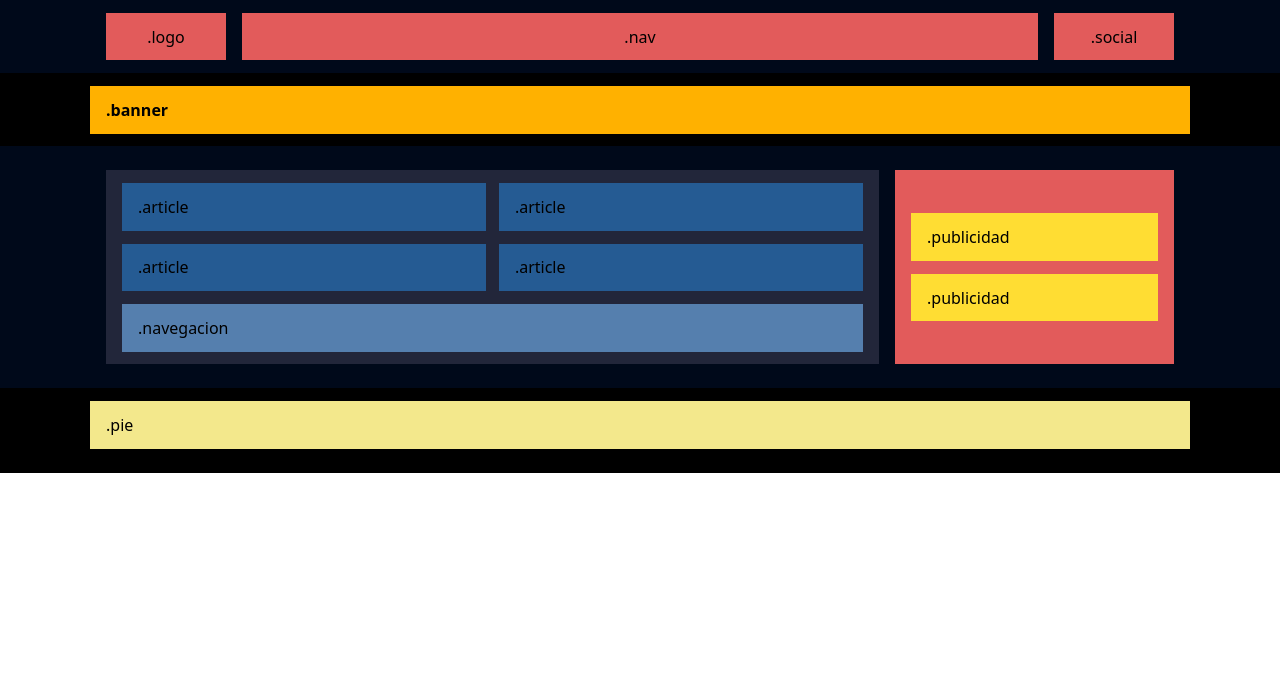
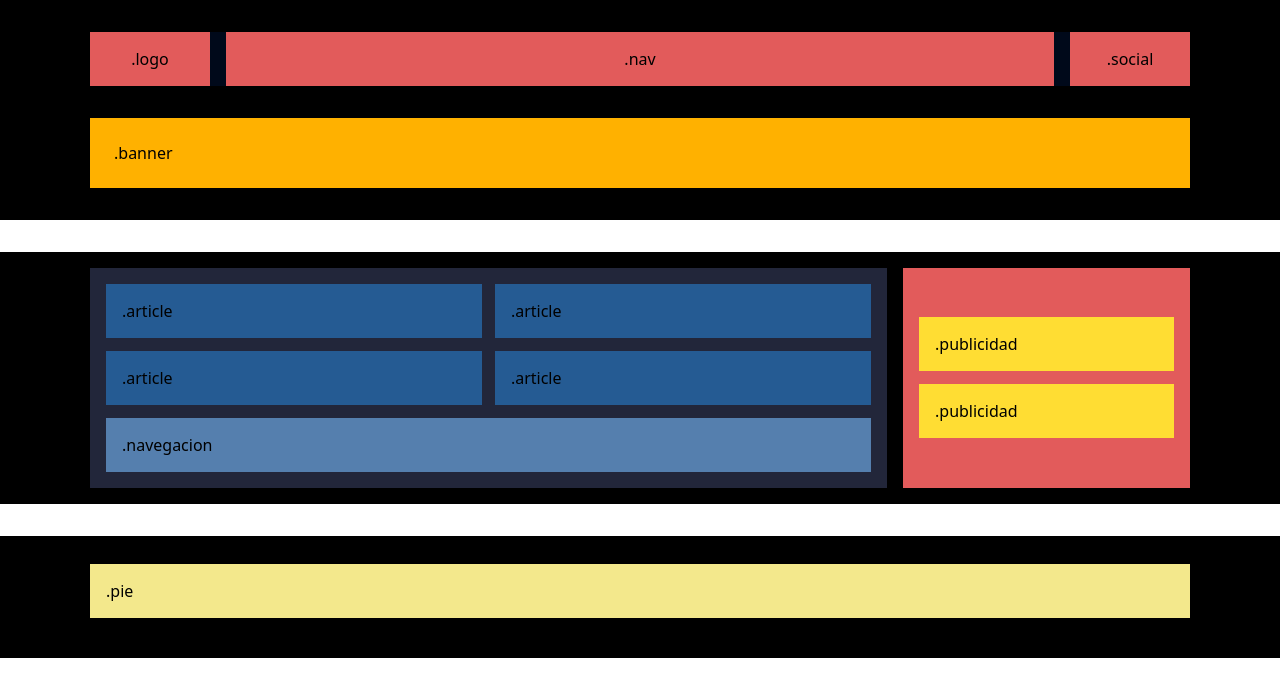
Before and after one commit to GabCavi/S1.1_HTML_CSS_Flex, a plain HTML site: page index.html in a window 1280 px wide. Drawn offline with Linux system fonts and the light colour scheme.

Commit message:
Afegit noves Caixes

```diff
--- a/index.html
+++ b/index.html
@@ -7,36 +7,34 @@
   <title>Maquetació wireframe</title> <!-- Títol de la pàgina que surt a la pestanya del navegador -->
   <link rel="stylesheet" href="style.css">  <!-- Enllaç al fitxer CSS extern per a l'estil; afegit a la carpeta -->
 </head>
+<body>
 
-<body> <!-- BODY és el contingut visible de la pàgina -->
+  <!-- ❗ WRAPPER 1: CAPÇALERA + BANNER -->
+  <div class="wrapper wrapper--top">
 
-  <!-- CAPÇALERA -->
-  <header class="topbar"> <!-- Utilitzes CLASS=x perque al CSS, puguis dir .topbar { ... } i estilitzar-la -->
+    <header class="topbar">
       <div class="container topbar__inner">
-      <!-- Bloc esquerre -->
         <div class="logo box">.logo</div>
-
-      <!-- Navegació principal -->
         <nav class="nav box">.nav</nav>
-
-      <!-- Xarxes socials -->
         <div class="social box">.social</div>
       </div>
     </header>
 
-  <!-- BANNER PRINCIPAL -->
     <section class="banner">
       <div class="container banner__inner box box--banner">.banner</div>
     </section>
 
-  <!-- COS PRINCIPAL -->
+  </div> <!-- Fi wrapper 1 -->
+
+
+
+  <!-- ❗ WRAPPER 2: ARTICLES + PUBLICITAT -->
+  <div class="wrapper wrapper--main">
+
     <main class="main">
       <div class="container layout">
 
-      <!-- Columna esquerra: articles + navegació -->
         <section class="content box box--content">
-
-        <!-- Grid d’articles -->
           <div class="articles-grid">
             <article class="article box box--article">.article</article>
             <article class="article box box--article">.article</article>
@@ -44,22 +42,30 @@
             <article class="article box box--article">.article</article>
           </div>
 
-        <!-- Navegació inferior -->
           <nav class="navegacion box box--nav">.navegacion</nav>
         </section>
 
-      <!-- Columna dreta: publicitat -->
         <aside class="sidebar box box--sidebar">
           <div class="publicidad box box--publi">.publicidad</div>
           <div class="publicidad box box--publi">.publicidad</div>
         </aside>
+
       </div>
     </main>
 
-  <!-- PEU DE PÀGINA -->
+  </div> <!-- Fi wrapper 2 -->
+
+
+
+  <!-- ❗ WRAPPER 3: PEU DE PÀGINA -->
+  <div class="wrapper wrapper--footer">
+
     <footer class="pie">
       <div class="container box box--footer">.pie</div>
     </footer>
 
+  </div> <!-- Fi wrapper 3 -->
+
 </body>
+
 </html>
--- a/style.css
+++ b/style.css
@@ -3,6 +3,24 @@
 *::before,
 *::after {
   box-sizing: border-box;
+}
+/* Wrappers exteriors negres */
+.wrapper {
+  background: #000000;
+  padding: 1rem 0;
+  margin-bottom: 2rem; /* separació visual com la maqueta */
+}
+
+.wrapper--top {
+  background: #000; /* pot ser igual o diferent */
+}
+
+.wrapper--main {
+  background: #000;
+}
+
+.wrapper--footer {
+  background: #000;
 }
 
 body {
@@ -20,25 +38,28 @@ body {
 .container {
   max-width: 1100px;
   margin: 0 auto;
-  padding: 0 1rem;
+  padding: 0;
 }
 
 /* Classe base de “caixa de color” per simplificar estils */
 .box {
-  padding: 0.8rem 1rem;
+  padding: 1rem;
 }
 
 /* -------------------- CAPÇALERA -------------------- */
 
 .topbar {
-  background: #00091a;        /* marc fosc exterior */
-  padding: 0.8rem 0;
+  background: #000000;
+  padding: 1rem;     /* crea el marc negre */
 }
 
 .topbar__inner {
+  background: #00091a;   /* color del bloc interior */
+  padding: 0;
   display: flex;
   gap: 1rem;
 }
+
 
 /* Blocs dins la capçalera */
 .logo,
@@ -55,22 +76,21 @@ body {
 }
 
 /* -------------------- BANNER -------------------- */
-
 .banner {
-  background: #000;           /* marc negre exterior */
-  padding: 0.8rem 0;
+  background: #000;
+  padding: 1rem;
 }
 
-.box--banner {
-  background: #ffb100;        /* groc del banner */
-  font-weight: bold;
+.banner__inner {
+  background: #ffb100;
+  padding: 1.5rem;
 }
 
 /* -------------------- COS PRINCIPAL -------------------- */
 
 .main {
-  background: #00091a;
-  padding: 1.5rem 0;
+  background: #000000;
+  padding: 0;
 }
 
 /* Layout a dues columnes: contingut + sidebar */
```
Lines whose indentation alone changed are shown as unchanged.
